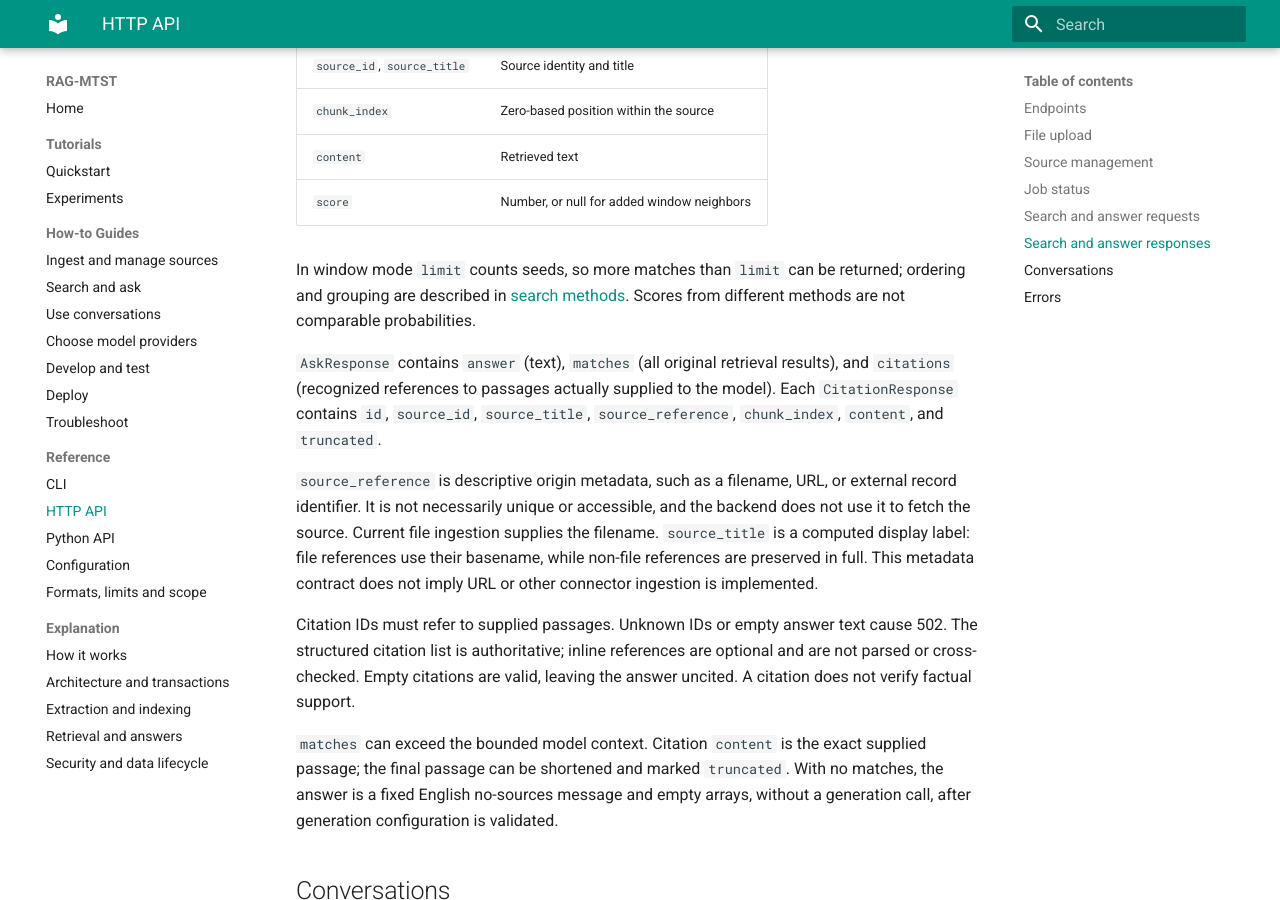
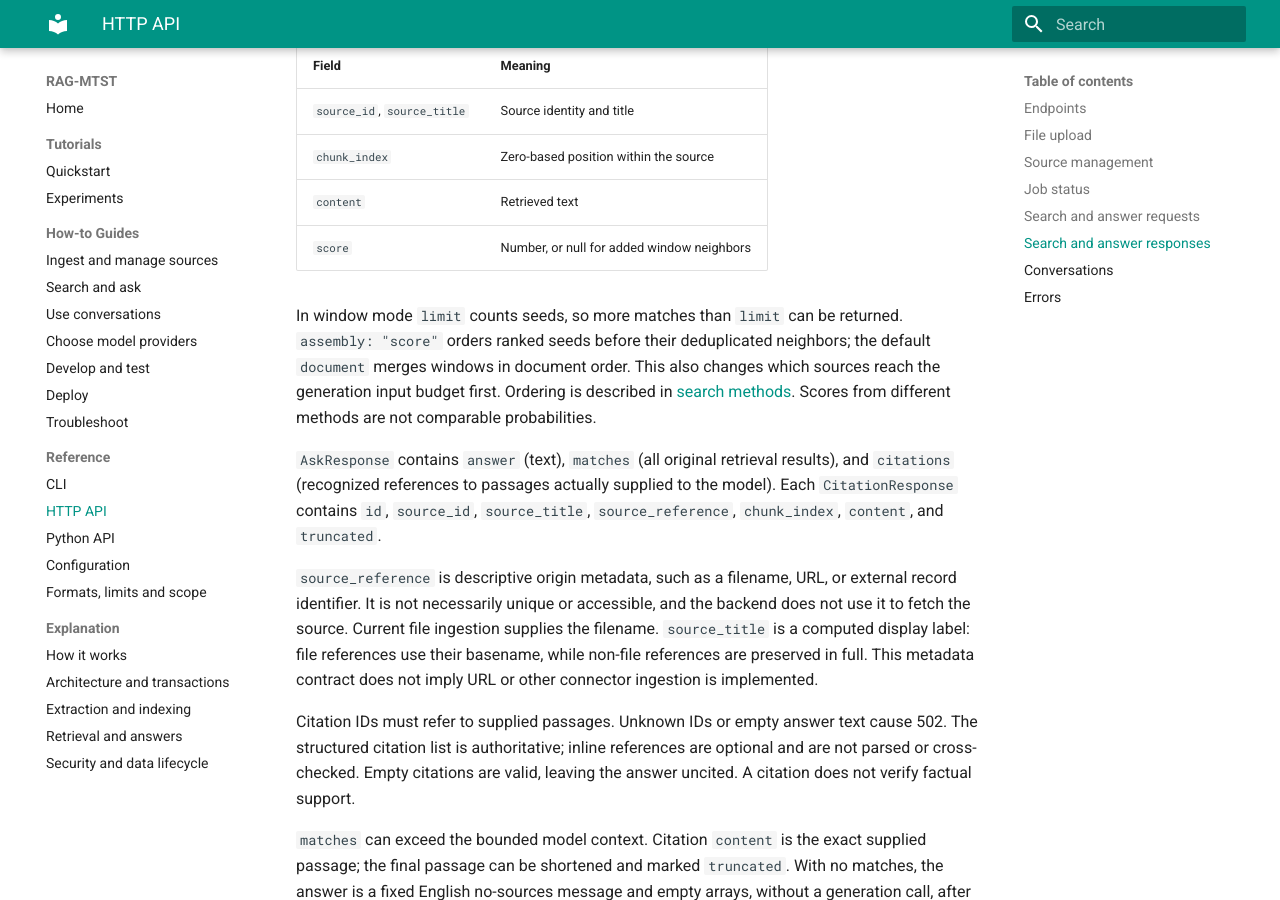
Before and after one commit to richard-costa/rag-mtst, an MkDocs documentation site: the page built from docs/reference/http.md, in a window 1280 px wide and 900 px high, scrolled down 4673 px. Built offline with MkDocs 1.6.1 and Material for MkDocs 9.7.7, drawn with Linux system fonts in a browser that asks for light colours; some of the changed text lies outside the part shown.

Commit message:
docs: explain window assembly ordering and prompt budgets

```diff
--- a/docs/reference/http.md
+++ b/docs/reference/http.md
@@ -128,6 +128,7 @@ answer provider/model options and caller-supplied history:
 | `limit` | Configured limit | Null or positive integer |
 | `method` | Configured method | Null, `cosine`, `window`, `lexical`, or `hybrid` |
 | `window` | Configured window | Null or nonnegative integer; used only by `window` |
+| `assembly` | `document` | `document` or `score`; changes window ordering only |
 | `generation_provider` | Configured provider | Ask/turn only: null, `openai`, `deepseek`, `ollama`, or `anthropic` |
 | `generation_model` | Configured model | Ask/turn only: null or nonblank model name |
 | `history` | `[]` | Ask only: at most 20 `{role, content}` messages, oldest first, as complete `user`/`assistant` pairs; content nonblank; no other fields |
@@ -165,8 +166,10 @@ Each `SearchMatchResponse` contains:
 | `content` | Retrieved text |
 | `score` | Number, or null for added window neighbors |
 
-In window mode `limit` counts seeds, so more matches than `limit` can be returned;
-ordering and grouping are described in
+In window mode `limit` counts seeds, so more matches than `limit` can be returned.
+`assembly: "score"` orders ranked seeds before their deduplicated neighbors;
+the default `document` merges windows in document order. This also changes
+which sources reach the generation input budget first. Ordering is described in
 [search methods](../explanation/retrieval.md#search-methods). Scores from
 different methods are not comparable probabilities.
 
```
